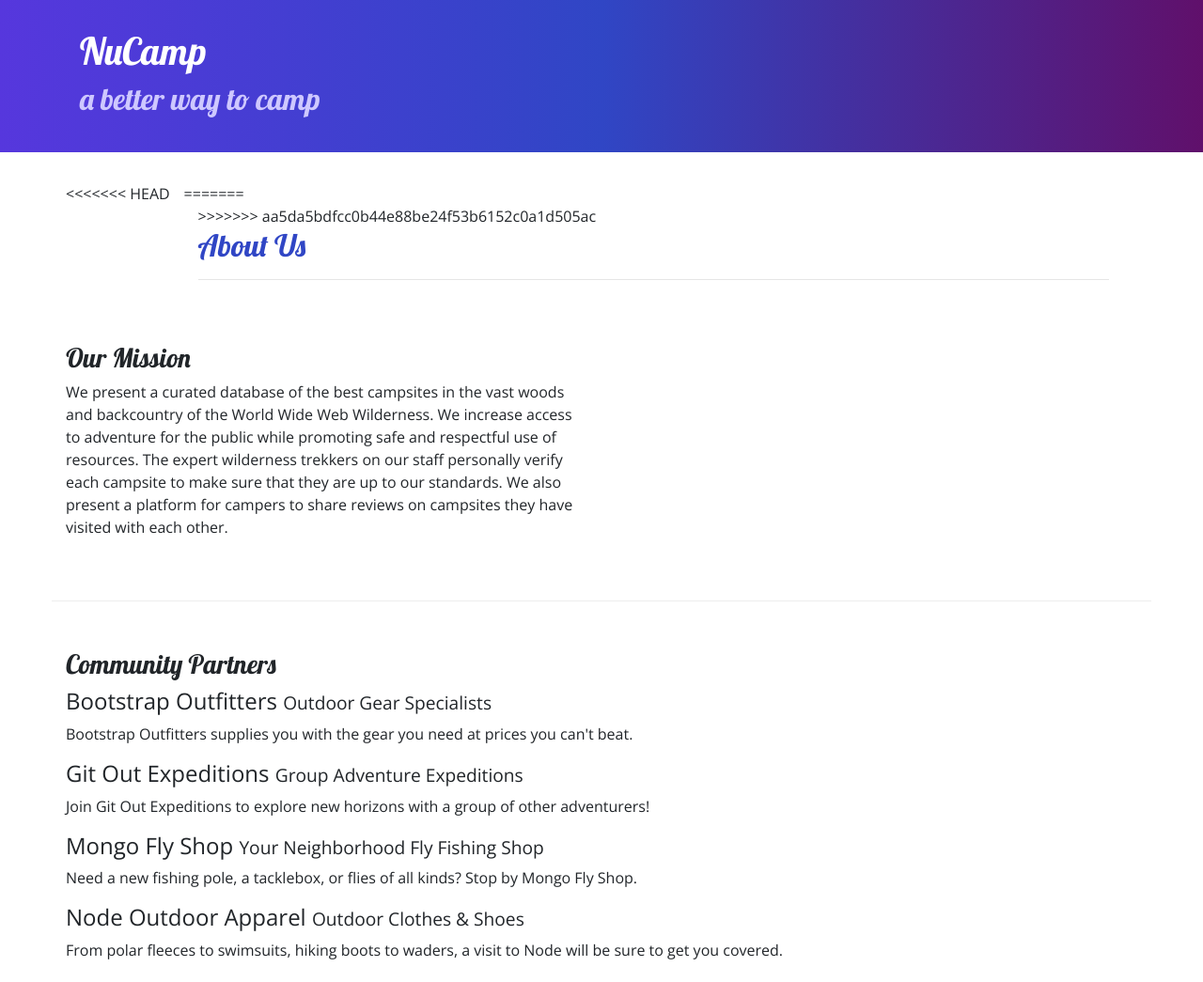
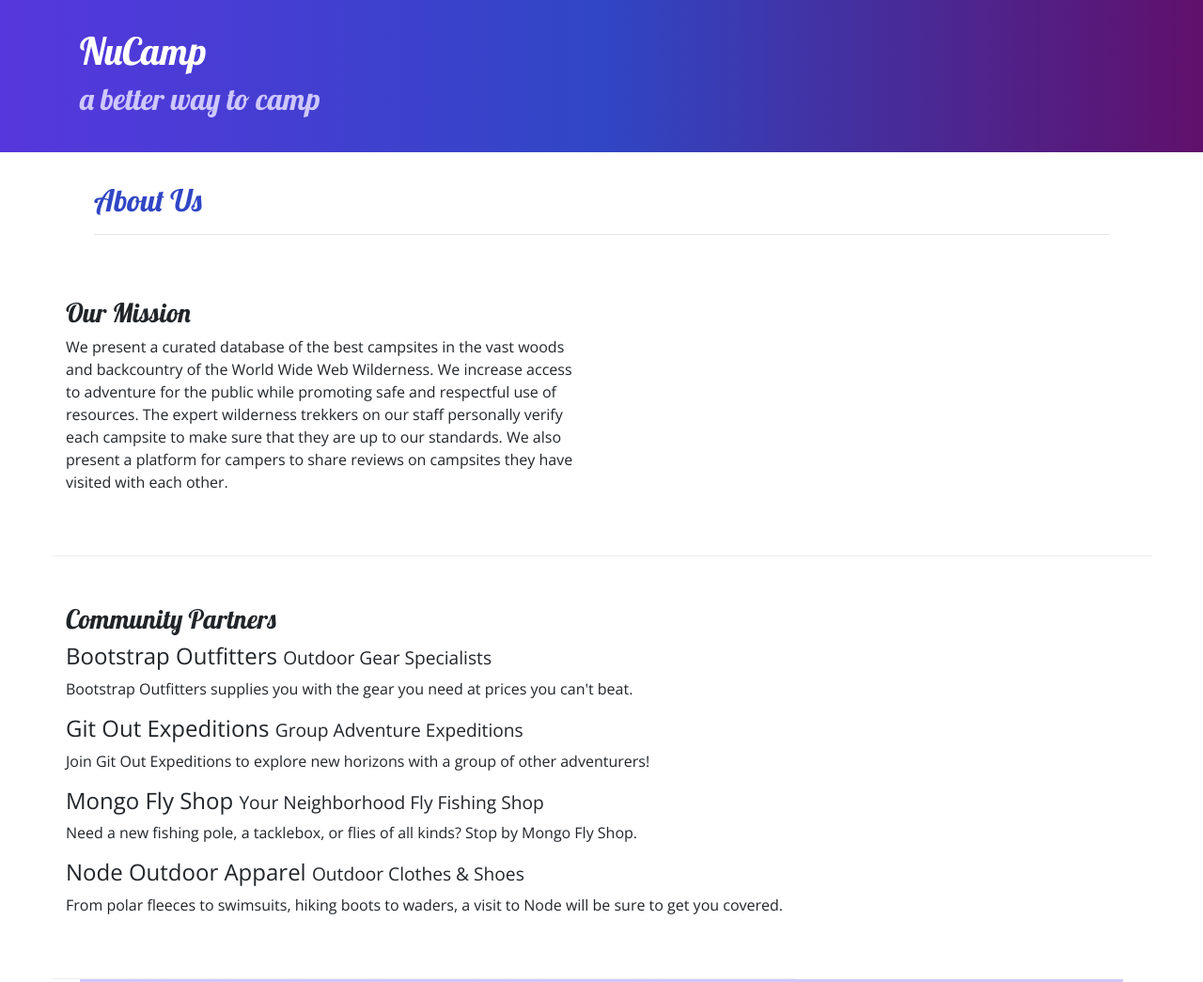
Before and after one commit to Prem2vee/nucampsite, a website: page aboutus.html in a window 1280 px wide. Shown: the top 1045 px of the page at 94% size. Drawn offline with nearby package versions, Linux system fonts and the light colour scheme.

Commit message:
Fifth commit

```diff
--- a/aboutus.html
+++ b/aboutus.html
@@ -31,11 +31,8 @@
 
     <div class="container">
         <div class="row">
-<<<<<<< HEAD
             <div class="col">
-=======
             <div class="col col-12">
->>>>>>> aa5da5bdfcc0b44e88be24f53b6152c0a1d505ac
                <h2>About Us</h2>
                <hr />
             </div>
```
